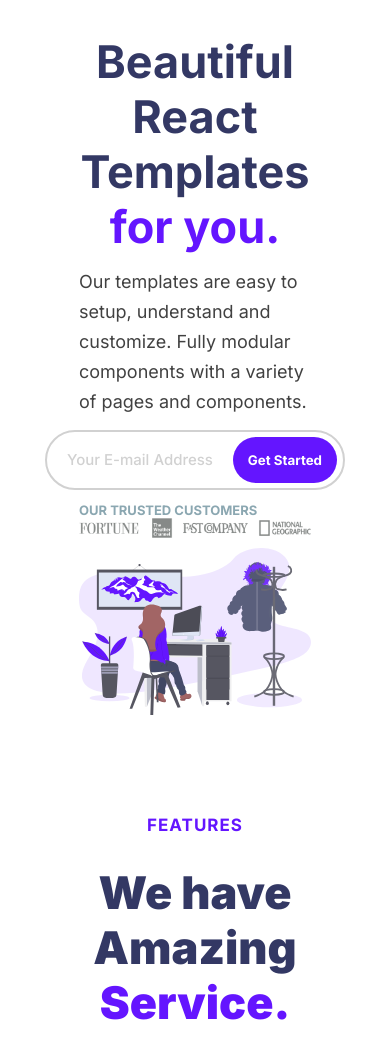
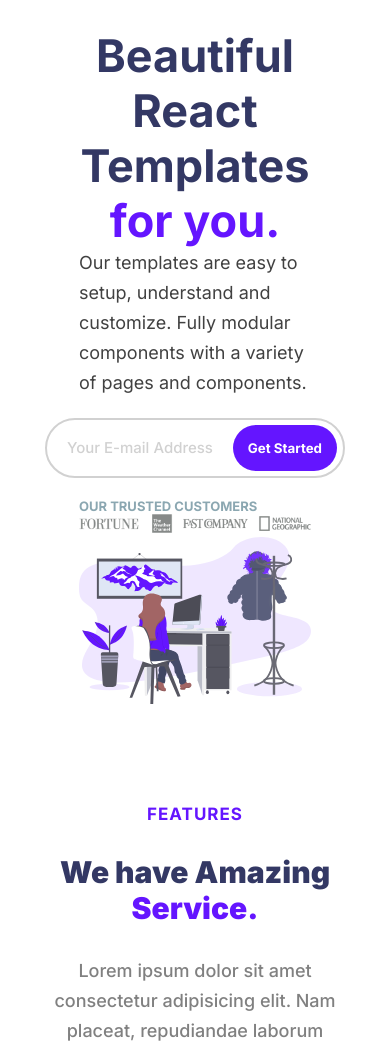
Before and after one commit to DvdHLee/Treact-Clone, a plain HTML site: page index.html in a window 390 px wide. Shown: the part 92-1135 px from the top of the page. Drawn offline with Linux system fonts and the light colour scheme.

Commit message:
extra media queries

```diff
--- a/styles.css
+++ b/styles.css
@@ -137,18 +137,20 @@ nav {
     width: 100%;
     display: flex;
     margin: 100px 0 0 0;
+    height: fit-content;
 }
 
 .landing__container--content {
     display: flex;
     flex-direction: column;
     width: 40%;
-    height: 520px;
+    height: fit-content;
     margin-right: 60px;
     justify-content: space-around;
 }
 
 .landing__container--img {
+    position: relative;
     width: 60%;
 }
 
@@ -1100,6 +1102,10 @@ footer {
 }
 
 @media (max-width: 660px) {
+    .section__subtitle {
+        font-size: 35px;
+    }
+
     .features__container {
         justify-content: center;
     }
@@ -1195,6 +1201,10 @@ footer {
     .faq__chevron {
         top: 15px;
     }
+
+    .input__container {
+        margin: 20px 0;
+    }
 }
 
 @media (max-width: 480px) {
@@ -1214,6 +1224,18 @@ footer {
 }
 
 @media (max-width: 440px) {
+    .section__subtitle {
+        font-size: 30px;
+    }
+
+    .testimonial__name {
+        font-size: 14px;
+    }
+
+    .testimonial__position {
+        font-size: 12px;
+    }
+
     .faq__title {
         font-size: 10px;
     }
```
